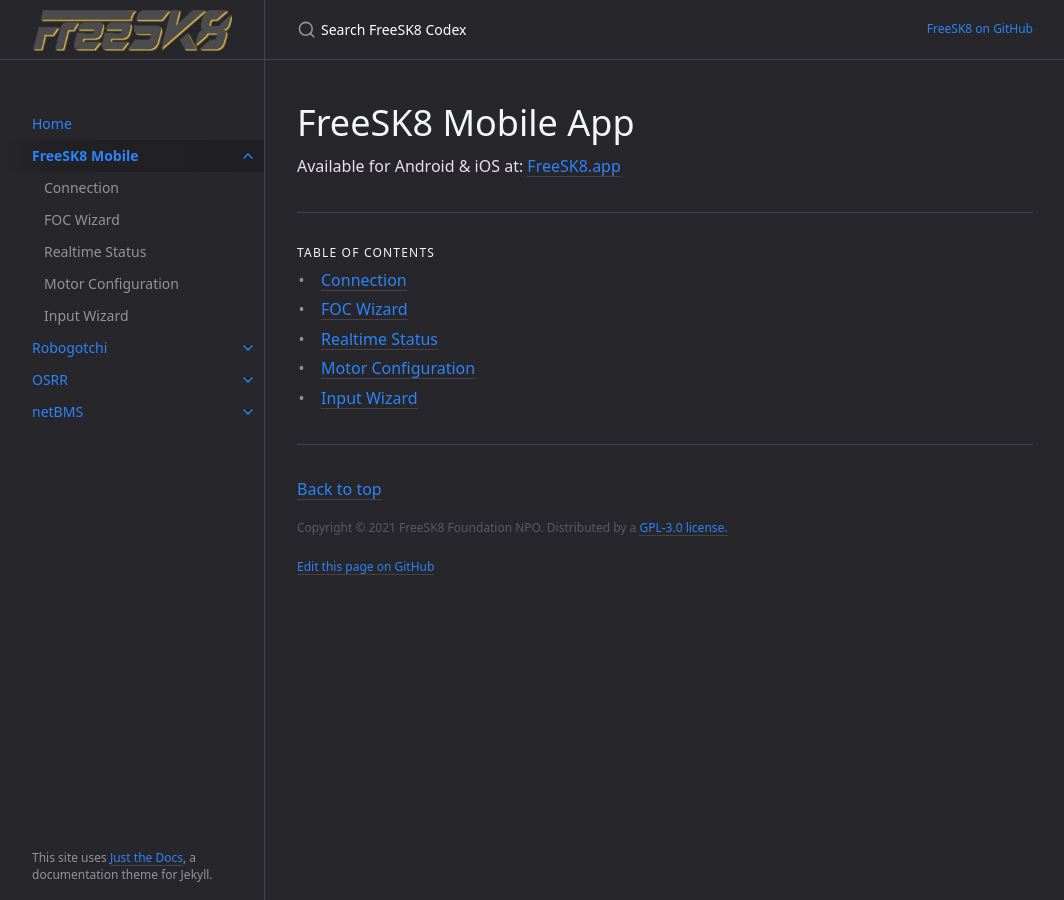
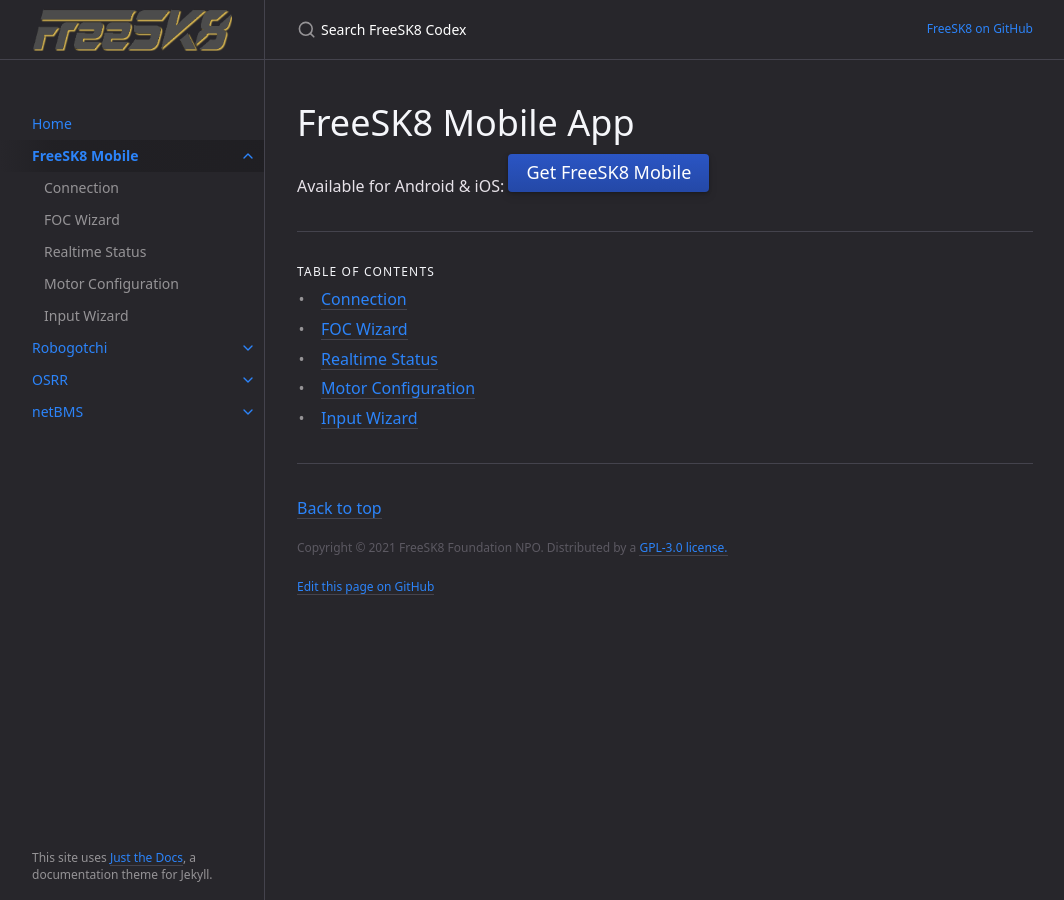
Before and after one commit to FreeSK8/codex, a Jekyll site: the page built from docs/freesk8-mobile/index.md, in a window 1280 px wide. Shown: the whole page, without its empty margins (107-1171 px from the left). Built offline with Jekyll 4.4.1, drawn with Linux system fonts in a browser that asks for light colours.

Commit message:
gotchi docs

```diff
--- a/docs/freesk8-mobile/index.md
+++ b/docs/freesk8-mobile/index.md
@@ -7,4 +7,5 @@ has_children: true
 
 # FreeSK8 Mobile App
 
-Available for Android & iOS at: [FreeSK8.app](https://freesk8.app)
+Available for Android & iOS:
+[Get FreeSK8 Mobile](https://freesk8.app){: .btn .btn-primary .fs-5 .mb-4 .mb-md-0 .mr-2 }
```
